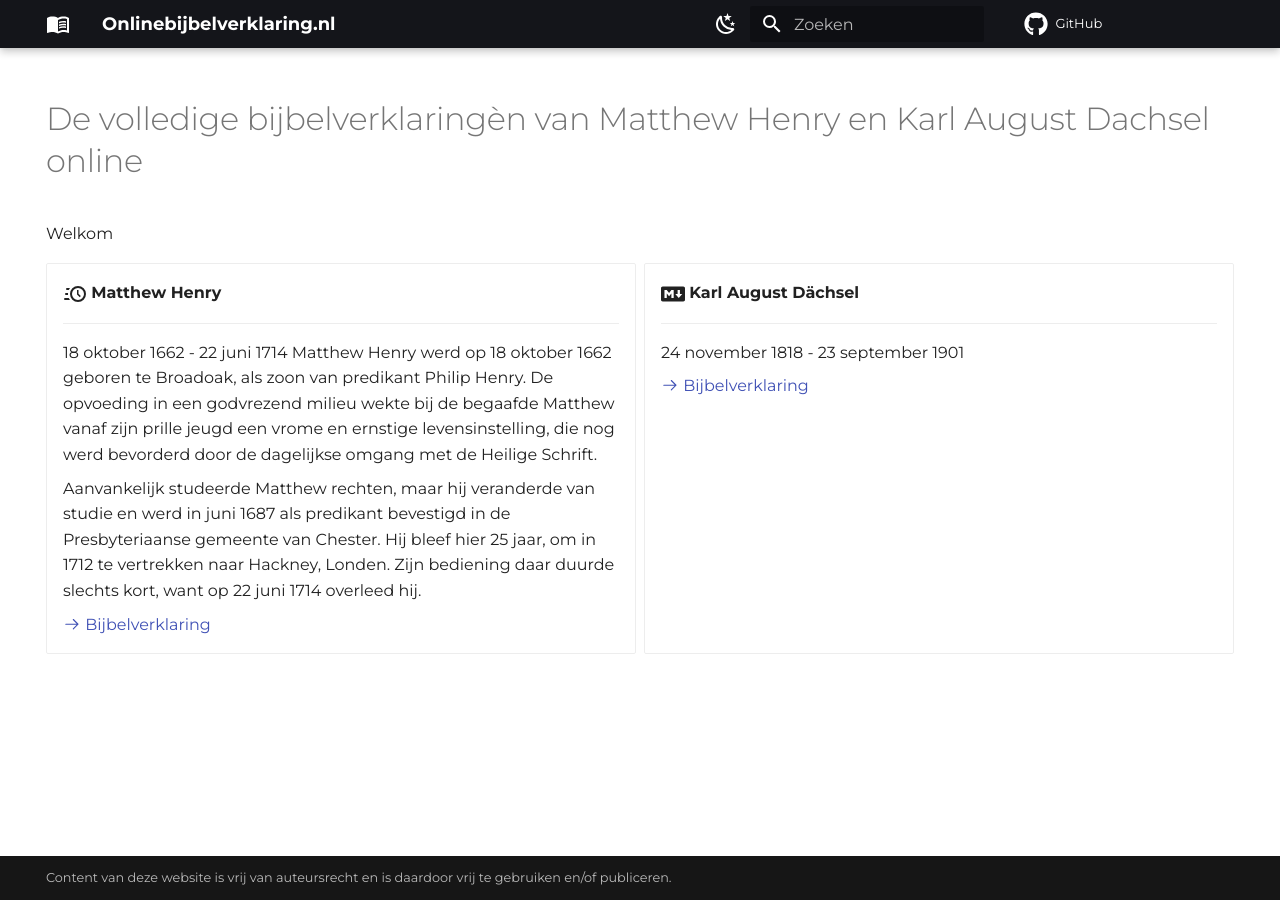
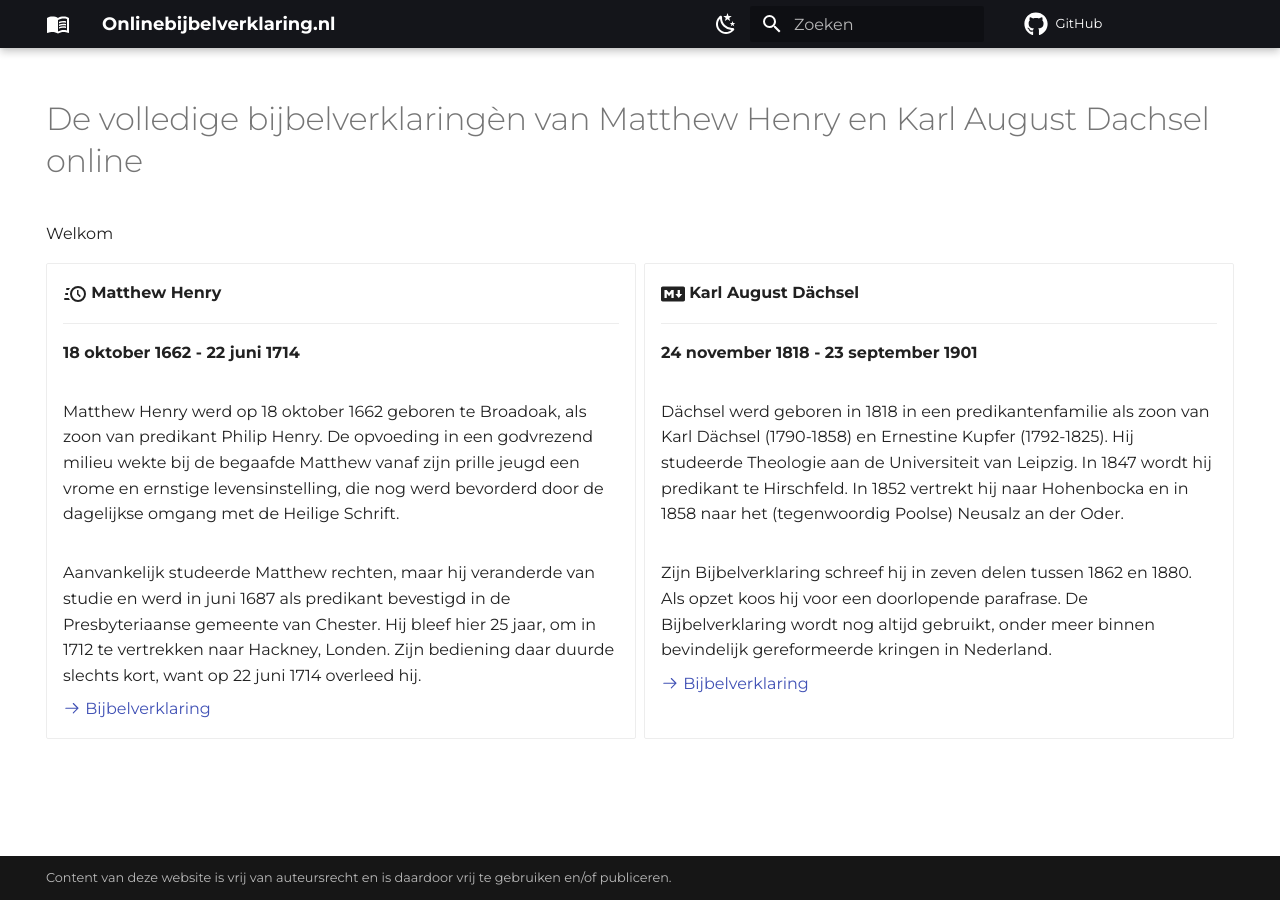
Before and after one commit to onlinebijbelverklaring/home, an MkDocs documentation site: the page built from docs/index.md, in a window 1280 px wide. Built offline with MkDocs 1.6.1 and Material for MkDocs 9.7.7, drawn with Linux system fonts in a browser that asks for light colours; comment, search, counter and statistics services are not loaded.

Commit message:
Update index.md

```diff
--- a/docs/index.md
+++ b/docs/index.md
@@ -16,8 +16,9 @@ Welkom
 
     ---
 
-    18 oktober 1662 - 22 juni 1714
-    Matthew Henry werd op 18 oktober 1662 geboren te Broadoak, als zoon van predikant Philip Henry. De opvoeding in een godvrezend milieu wekte bij de begaafde Matthew vanaf zijn prille jeugd een vrome en ernstige levensinstelling, die nog werd bevorderd door de dagelijkse omgang met de Heilige Schrift.
+    **18 oktober 1662 - 22 juni 1714** <BR><BR>
+
+    Matthew Henry werd op 18 oktober 1662 geboren te Broadoak, als zoon van predikant Philip Henry. De opvoeding in een godvrezend milieu wekte bij de begaafde Matthew vanaf zijn prille jeugd een vrome en ernstige levensinstelling, die nog werd bevorderd door de dagelijkse omgang met de Heilige Schrift.<BR><BR>
 
     Aanvankelijk studeerde Matthew rechten, maar hij veranderde van studie en werd in juni 1687 als predikant bevestigd in de Presbyteriaanse gemeente van Chester. Hij bleef hier 25 jaar, om in 1712 te vertrekken naar Hackney, Londen. Zijn bediening daar duurde slechts kort, want op 22 juni 1714 overleed hij.
 
@@ -27,7 +28,11 @@ Welkom
 
     ---
 
-    24 november 1818 - 23 september 1901
+    **24 november 1818 - 23 september 1901**<BR><BR>
+
+    Dächsel werd geboren in 1818 in een predikantenfamilie als zoon van Karl Dächsel (1790-1858) en Ernestine Kupfer (1792-1825). Hij studeerde Theologie aan de Universiteit van Leipzig. In 1847 wordt hij predikant te Hirschfeld. In 1852 vertrekt hij naar Hohenbocka en in 1858 naar het (tegenwoordig Poolse) Neusalz an der Oder.<BR><BR>
+
+    Zijn Bijbelverklaring schreef hij in zeven delen tussen 1862 en 1880. Als opzet koos hij voor een doorlopende parafrase. De Bijbelverklaring wordt nog altijd gebruikt, onder meer binnen bevindelijk gereformeerde kringen in Nederland.
 
     [:octicons-arrow-right-24: Bijbelverklaring](#)
 
```
